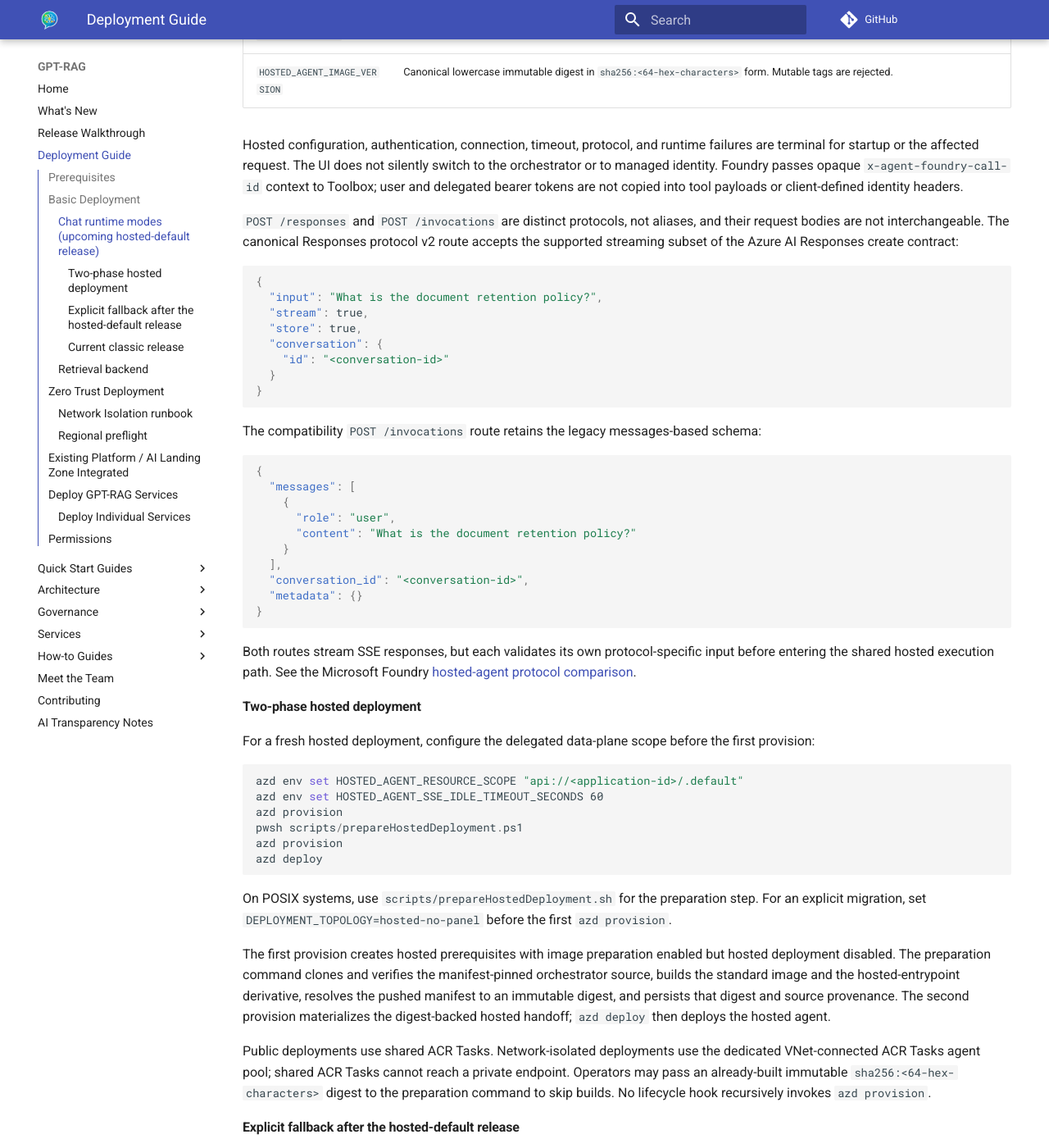
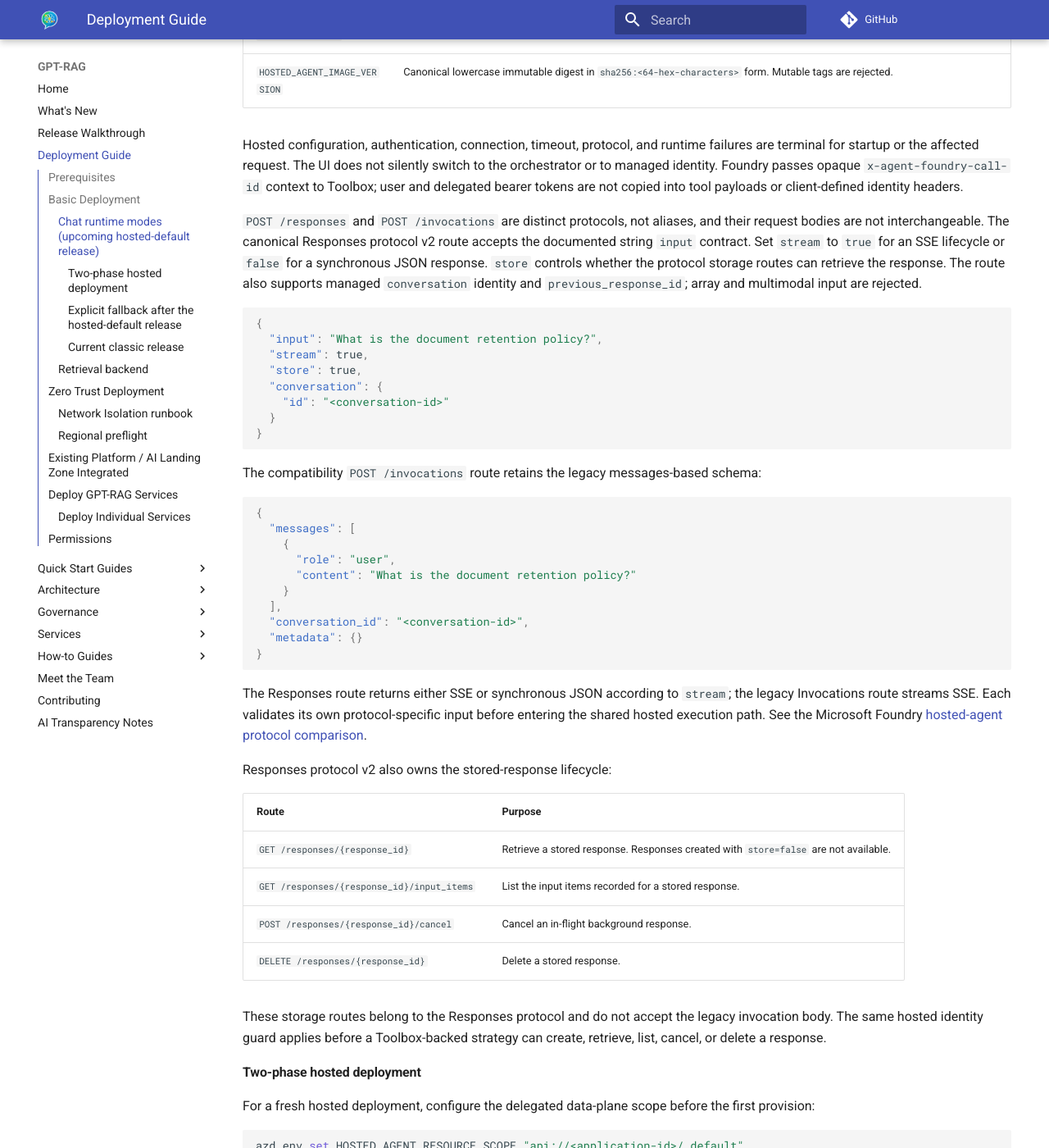
Before and after one commit to Azure/GPT-RAG, an MkDocs documentation site: the page built from docs/deploy.md, in a window 1280 px wide and 1400 px high, scrolled down 2838 px. Shown: the whole window at 82% size. Built offline with MkDocs 1.6.1 and Material for MkDocs 9.7.7, drawn with Linux system fonts in a browser that asks for light colours; comment, search, counter and statistics services are not loaded.

Commit message:
docs: add hosted response lifecycle routes
Co-authored-by: Copilot App <223556219+Copilot@users.noreply.github.com>

Copilot-Session: b4d49bd7-6f4d-422b-8eae-a91f496562f8

````diff
--- a/docs/deploy.md
+++ b/docs/deploy.md
@@ -108,7 +108,7 @@ not silently switch to the orchestrator or to managed identity. Foundry passes
 opaque `x-agent-foundry-call-id` context to Toolbox; user and delegated bearer
 tokens are not copied into tool payloads or client-defined identity headers.
 
-`POST /responses` and `POST /invocations` are distinct protocols, not aliases, and their request bodies are not interchangeable. The canonical Responses protocol v2 route accepts the supported streaming subset of the Azure AI Responses create contract:
+`POST /responses` and `POST /invocations` are distinct protocols, not aliases, and their request bodies are not interchangeable. The canonical Responses protocol v2 route accepts the documented string `input` contract. Set `stream` to `true` for an SSE lifecycle or `false` for a synchronous JSON response. `store` controls whether the protocol storage routes can retrieve the response. The route also supports managed `conversation` identity and `previous_response_id`; array and multimodal input are rejected.
 
 ```json
 {
@@ -136,7 +136,18 @@ The compatibility `POST /invocations` route retains the legacy messages-based sc
 }
 ```
 
-Both routes stream SSE responses, but each validates its own protocol-specific input before entering the shared hosted execution path. See the Microsoft Foundry [hosted-agent protocol comparison](https://learn.microsoft.com/azure/foundry/agents/concepts/hosted-agents#key-concepts).
+The Responses route returns either SSE or synchronous JSON according to `stream`; the legacy Invocations route streams SSE. Each validates its own protocol-specific input before entering the shared hosted execution path. See the Microsoft Foundry [hosted-agent protocol comparison](https://learn.microsoft.com/azure/foundry/agents/concepts/hosted-agents#key-concepts).
+
+Responses protocol v2 also owns the stored-response lifecycle:
+
+| Route | Purpose |
+| --- | --- |
+| `GET /responses/{response_id}` | Retrieve a stored response. Responses created with `store=false` are not available. |
+| `GET /responses/{response_id}/input_items` | List the input items recorded for a stored response. |
+| `POST /responses/{response_id}/cancel` | Cancel an in-flight background response. |
+| `DELETE /responses/{response_id}` | Delete a stored response. |
+
+These storage routes belong to the Responses protocol and do not accept the legacy invocation body. The same hosted identity guard applies before a Toolbox-backed strategy can create, retrieve, list, cancel, or delete a response.
 
 #### Two-phase hosted deployment
 
````
